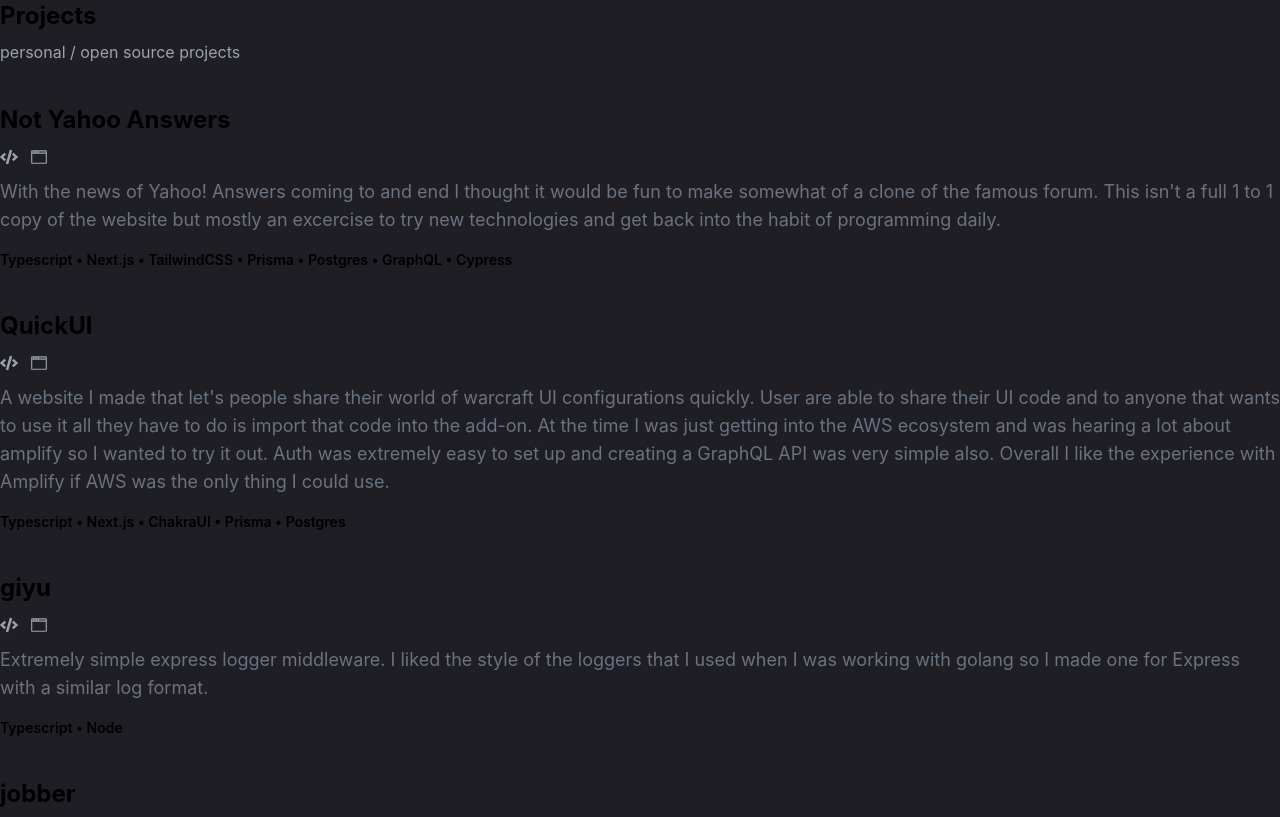
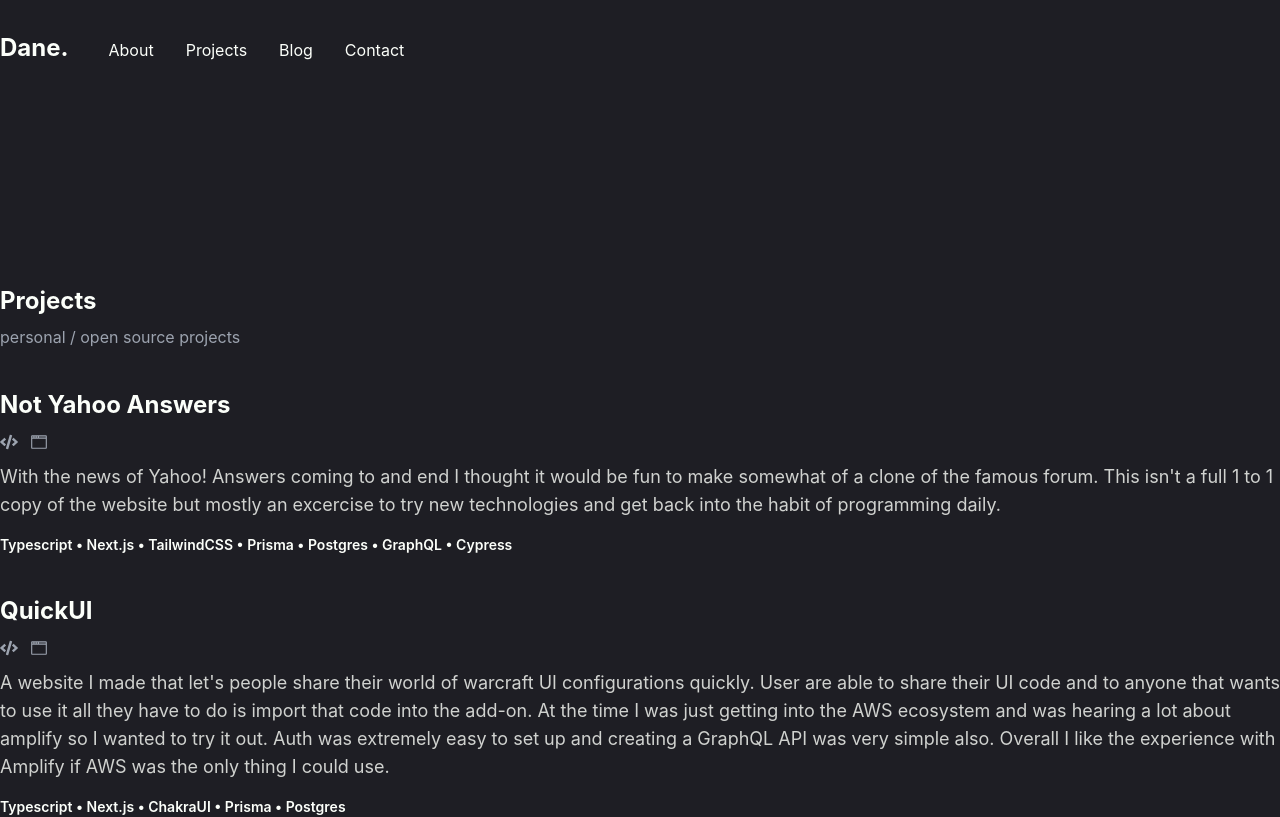
Before and after one commit to nulfrost/danethe.dev, a Next.js app: page /projects in a window 1280 px wide. Shown: the top 817 px of the page. Built offline with nearby package versions, Linux system fonts and the light colour scheme; what @tailwindcss/typography would draw is missing.

Commit message:
cleaned up projects page

```diff
--- a/components/sections/Layout.tsx
+++ b/components/sections/Layout.tsx
@@ -7,7 +7,7 @@
 export default function Layout({ children }: LayoutProps) {
   return (
     <>
-      <div className="max-w-[1280px] mx-auto font-sans px-4 md:px-0">
+      <div className="max-w-[1280px] mx-auto font-sans px-4 md:px-0 pb-20">
         <Header />
         <main>{children}</main>
       </div>
--- a/lib/utils.ts
+++ b/lib/utils.ts
@@ -1,2 +1,4 @@
 export const formatDate = (date) =>
-  new Intl.DateTimeFormat("en-US").format(new Date(date));
+  new Intl.DateTimeFormat("en-US", { dateStyle: "full" }).format(
+    new Date(date)
+  );
--- a/pages/blog.tsx
+++ b/pages/blog.tsx
@@ -2,6 +2,7 @@
 import { GetStaticProps } from "next";
 import { request } from "lib/datocms";
 import Layout from "@/components/sections/Layout";
+import { motion } from "framer-motion";
 
 const HOMEPAGE_QUERY = `
 query HomePage($limit: IntType) {
@@ -28,24 +29,54 @@
 };
 
 export default function Blog({ articles }) {
+  const container = {
+    hidden: { opacity: 0 },
+    show: {
+      opacity: 1,
+      transition: {
+        staggerChildren: 0.3,
+      },
+    },
+  };
+
+  const item = {
+    hidden: { opacity: 0, x: 200 },
+    show: { opacity: 1, x: 0 },
+  };
   return (
     <Layout>
-      <div className="mt-[88px] mt-[184px] text-skin-base mb-10">
+      <div className="mt-[88px] lg:mt-[184px] text-skin-base mb-10">
         <h2 className="mb-2 text-4xl font-bold">Blog</h2>
         <p className="text-skin-secondary">
           where i ramble about tech and other stuff
         </p>
       </div>
-      <div className="space-y-10 text-skin-base">
+      <motion.div
+        className="space-y-10 text-skin-base"
+        variants={container}
+        initial="hidden"
+        animate="show"
+      >
         {articles.allArticles.map((article) => (
           <Link key={article.id} href={`/articles/${article.slug}`}>
-            <a className="block duration-150 hover:ml-10">
-              <p className="text-[32px] font-bold"> {article.title}</p>
-              <p className="text-2xl">{article.excerpt}</p>
-            </a>
+            <motion.a
+              className="inline-block"
+              style={{ cursor: "pointer" }}
+              variants={item}
+              transition={{ type: "just" }}
+              whileHover={{ marginLeft: "24px" }}
+            >
+              <p className="text-2xl lg:text-[32px] font-bold">
+                {" "}
+                {article.title}
+              </p>
+              <p className="text-lg lg:text-2xl text-skin-secondary">
+                {article.excerpt}
+              </p>
+            </motion.a>
           </Link>
         ))}
-      </div>
+      </motion.div>
     </Layout>
   );
 }
--- a/pages/projects.tsx
+++ b/pages/projects.tsx
@@ -1,13 +1,37 @@
+import Layout from "@/components/sections/Layout";
 import { FaCode } from "react-icons/fa";
 import { GoBrowser } from "react-icons/go";
+import { motion } from "framer-motion";
 
 export default function Projects() {
+  const container = {
+    hidden: { opacity: 0 },
+    show: {
+      opacity: 1,
+      transition: {
+        staggerChildren: 0.3,
+      },
+    },
+  };
+
+  const item = {
+    hidden: { opacity: 0, x: 200 },
+    show: { opacity: 1, x: 0 },
+  };
   return (
-    <>
-      <section aria-label="Personal / Open Source Projects" className="mb-20">
-        <h2 className="mb-2 text-2xl font-bold">Projects</h2>
-        <p className="mb-10 text-gray-400">personal / open source projects</p>
-        <div className="grid gap-10 ">
+    <Layout>
+      <motion.div
+        className="mt-[88px] lg:mt-[184px] text-skin-base"
+        variants={container}
+        initial="hidden"
+        animate="show"
+        transition={{ duration: 1.5 }}
+      >
+        <div>
+          <h2 className="mb-2 text-2xl font-bold">Projects</h2>
+          <p className="mb-10 text-gray-400">personal / open source projects</p>
+        </div>
+        <div className="space-y-10">
           {[
             {
               name: "Not Yahoo Answers",
@@ -51,7 +75,12 @@
               website: "https://jobber-chi.vercel.app/",
             },
           ].map(({ name, description, tech, code, website }) => (
-            <div className="flex flex-col" key={name}>
+            <motion.div
+              className="flex flex-col"
+              key={name}
+              variants={item}
+              transition={{ type: "just" }}
+            >
               <p className="mb-3 text-2xl font-bold">{name}</p>
               <ul className="flex mb-3 space-x-3">
                 <li>
@@ -73,20 +102,16 @@
                   </a>
                 </li>
               </ul>
-              <p className="mb-4 text-gray-500 lg:text-lg">{description}</p>
+              <p className="mb-4 text-skin-secondary lg:text-lg">
+                {description}
+              </p>
               <span className="mt-auto text-sm font-semibold">
                 {tech.join(" • ")}
               </span>
-            </div>
+            </motion.div>
           ))}
         </div>
-      </section>
-      <hr
-        style={{
-          borderTop: "5px solid #7E90A0",
-          marginBottom: "2.5rem",
-        }}
-      />
-    </>
+      </motion.div>
+    </Layout>
   );
 }
```
